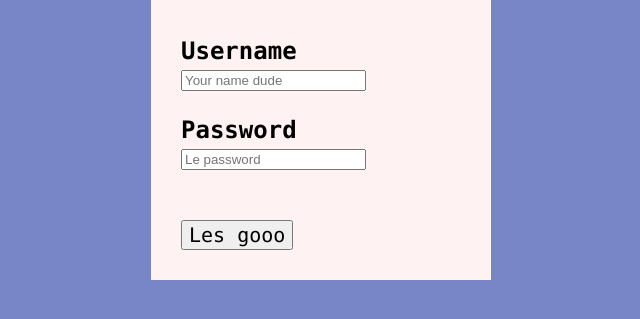
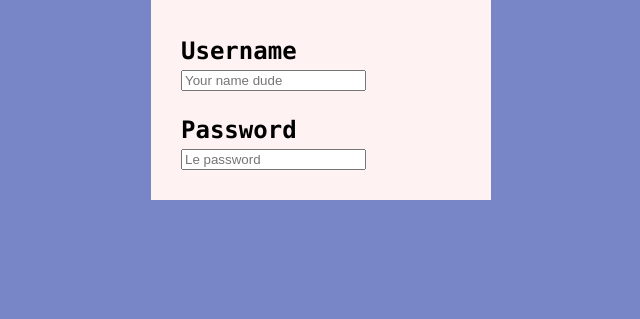
Before and after one commit to DudeAmazing5609/Zuckerbook, a plain HTML site: page index.html in a window 1280 px wide. Both pictures are taken after a click on the button "Les gooo". Shown: the part 211-530 px from the top of the page, without its empty margins (319-959 px from the left). Drawn offline with Linux system fonts and the light colour scheme; no server answers.

Commit message:
Update index.html

```diff
--- a/index.html
+++ b/index.html
@@ -71,7 +71,7 @@
 		  }
 
 		  async function lesgo(){
-				document.getElementById("lesgo").parentNode.removeChild(header);
+				document.getElementById("lesgo").parentNode.removeChild(document.getElementById("lesgo"));
 
 		  		const SignUp = document.getElementById("signup").checked
 
```
